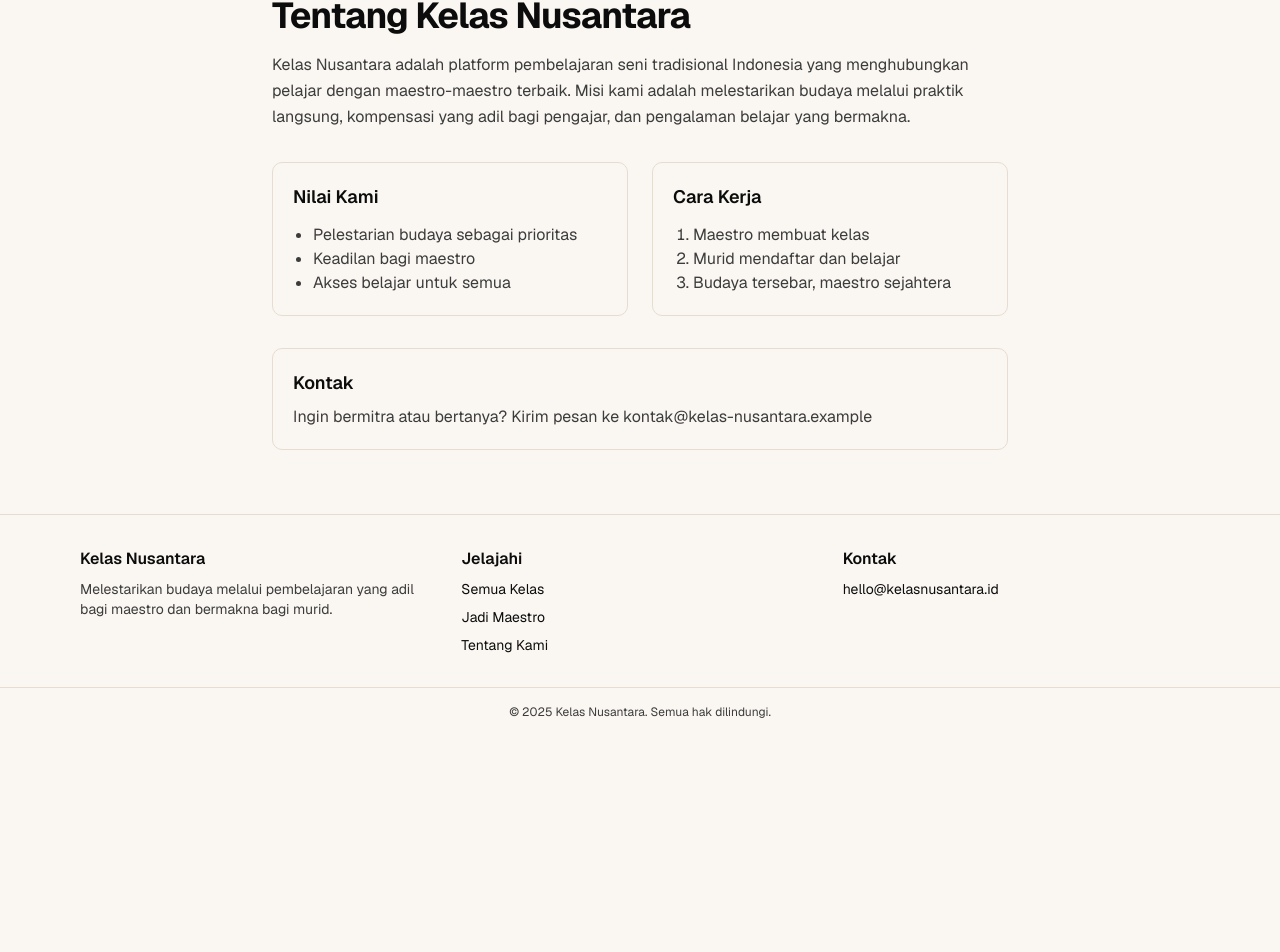
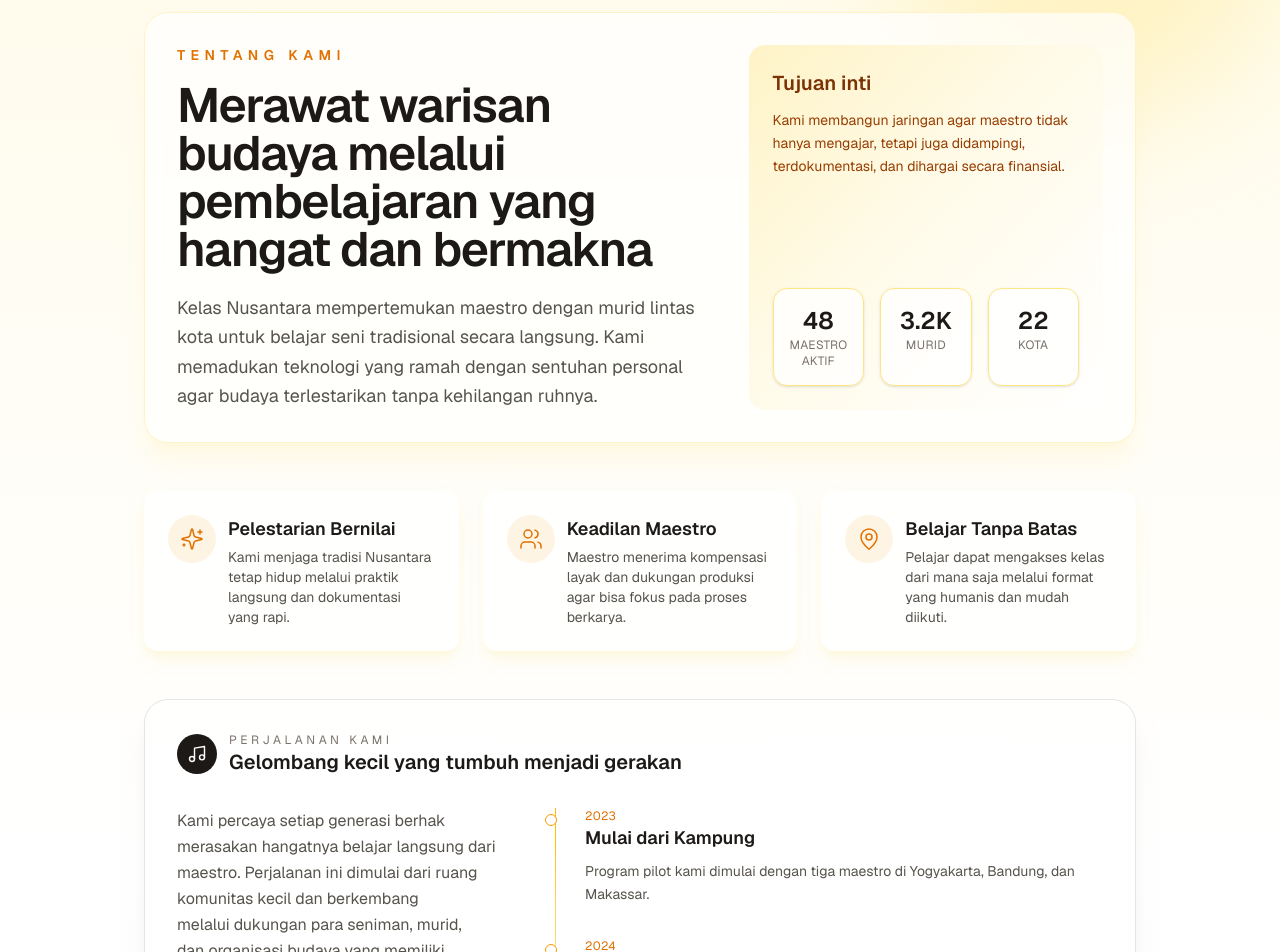
Before and after one commit to Jasonnn13/KelasNusantara, a Next.js app: page /tentang in a window 1280 px wide. Shown: the part 129-1081 px from the top of the page. Before the commit the page ends 865 px from the top, so only its background shows below. Built offline with nearby package versions, Linux system fonts and the light colour scheme; no server answers.

Commit message:
feat: Enhance TentangPage layout and content with new sections and components for improved user experience

```diff
--- a/src/app/tentang/page.tsx
+++ b/src/app/tentang/page.tsx
@@ -1,44 +1,166 @@
+import { Music, Sparkles, Users, MapPin } from "lucide-react"
+
 import { SiteNavbar } from "@/components/site-navbar"
 import { SiteFooter } from "@/components/site-footer"
+import { Card, CardContent, CardDescription, CardHeader, CardTitle } from "@/components/ui/card"
+
+const values = [
+  {
+    title: "Pelestarian Bernilai",
+    description:
+      "Kami menjaga tradisi Nusantara tetap hidup melalui praktik langsung dan dokumentasi yang rapi.",
+    icon: Sparkles,
+  },
+  {
+    title: "Keadilan Maestro",
+    description:
+      "Maestro menerima kompensasi layak dan dukungan produksi agar bisa fokus pada proses berkarya.",
+    icon: Users,
+  },
+  {
+    title: "Belajar Tanpa Batas",
+    description:
+      "Pelajar dapat mengakses kelas dari mana saja melalui format yang humanis dan mudah diikuti.",
+    icon: MapPin,
+  },
+]
+
+const journey = [
+  {
+    year: "2023",
+    title: "Mulai dari Kampung",
+    body: "Program pilot kami dimulai dengan tiga maestro di Yogyakarta, Bandung, dan Makassar.",
+  },
+  {
+    year: "2024",
+    title: "Meluas ke Nusantara",
+    body: "Kami merangkul lebih dari 40 maestro dan menayangkan 120 sesi kelas lintas disiplin.",
+  },
+  {
+    year: "2025",
+    title: "Gerakan Kolaborasi",
+    body:
+      "Kelas Nusantara berkolaborasi dengan komunitas seni, sekolah, dan pemerintah daerah untuk memperkuat ekosistem budaya.",
+  },
+]
+
+const stats = [
+  { label: "Maestro aktif", value: "48" },
+  { label: "Murid", value: "3.2K" },
+  { label: "Kota", value: "22" },
+]
 
 export default function TentangPage() {
   return (
-    <main>
+    <main className="min-h-screen bg-gradient-to-b from-amber-50 via-white to-stone-50">
       <SiteNavbar />
-      <section className="mx-auto max-w-3xl px-4 py-12 md:py-16">
-        <h1 className="text-balance text-3xl font-bold tracking-tight md:text-4xl">Tentang Kelas Nusantara</h1>
-        <p className="mt-4 text-pretty text-muted-foreground leading-relaxed">
-          Kelas Nusantara adalah platform pembelajaran seni tradisional Indonesia yang menghubungkan pelajar dengan
-          maestro-maestro terbaik. Misi kami adalah melestarikan budaya melalui praktik langsung, kompensasi yang adil
-          bagi pengajar, dan pengalaman belajar yang bermakna.
-        </p>
+      <div className="relative isolate overflow-hidden">
+        <div className="pointer-events-none absolute -top-48 right-0 h-96 w-96 rounded-full bg-amber-200 opacity-40 blur-3xl" />
+        <div className="pointer-events-none absolute bottom-24 left-[-10%] h-72 w-72 rounded-full bg-rose-200 opacity-40 blur-3xl" />
 
-        <div className="mt-8 grid gap-6 md:grid-cols-2">
-          <div className="rounded-lg border p-5">
-            <h2 className="text-lg font-semibold">Nilai Kami</h2>
-            <ul className="mt-3 list-disc pl-5 text-muted-foreground">
-              <li>Pelestarian budaya sebagai prioritas</li>
-              <li>Keadilan bagi maestro</li>
-              <li>Akses belajar untuk semua</li>
-            </ul>
+        <section className="relative mx-auto flex max-w-5xl flex-col gap-12 px-4 py-16 sm:py-20">
+          <div className="grid gap-10 rounded-3xl border border-amber-100 bg-white/70 p-8 shadow-xl shadow-amber-100/40 backdrop-blur md:grid-cols-[1.5fr_1fr]">
+            <header>
+              <p className="text-sm font-semibold uppercase tracking-[0.4em] text-amber-600">Tentang kami</p>
+              <h1 className="mt-4 text-balance text-4xl font-semibold tracking-tight text-stone-900 md:text-5xl">
+                Merawat warisan budaya melalui pembelajaran yang hangat dan bermakna
+              </h1>
+              <p className="mt-5 text-pretty text-lg leading-relaxed text-stone-600">
+                Kelas Nusantara mempertemukan maestro dengan murid lintas kota untuk belajar seni tradisional secara
+                langsung. Kami memadukan teknologi yang ramah dengan sentuhan personal agar budaya terlestarikan tanpa
+                kehilangan ruhnya.
+              </p>
+            </header>
+            <div className="flex flex-col justify-between gap-6 rounded-2xl bg-gradient-to-br from-amber-100 via-amber-50 to-white p-6">
+              <div>
+                <h2 className="text-xl font-semibold text-amber-900">Tujuan inti</h2>
+                <p className="mt-3 text-sm leading-relaxed text-amber-800">
+                  Kami membangun jaringan agar maestro tidak hanya mengajar, tetapi juga didampingi, terdokumentasi, dan
+                  dihargai secara finansial.
+                </p>
+              </div>
+              <div className="grid grid-cols-3 gap-4">
+                {stats.map((stat) => (
+                  <div key={stat.label} className="rounded-xl border border-amber-200 bg-white/80 p-4 text-center shadow-sm">
+                    <p className="text-2xl font-semibold text-stone-900">{stat.value}</p>
+                    <p className="text-xs uppercase tracking-wide text-stone-500">{stat.label}</p>
+                  </div>
+                ))}
+              </div>
+            </div>
           </div>
-          <div className="rounded-lg border p-5">
-            <h2 className="text-lg font-semibold">Cara Kerja</h2>
-            <ol className="mt-3 list-decimal pl-5 text-muted-foreground">
-              <li>Maestro membuat kelas</li>
-              <li>Murid mendaftar dan belajar</li>
-              <li>Budaya tersebar, maestro sejahtera</li>
-            </ol>
-          </div>
-        </div>
 
-        <div className="mt-8 rounded-lg border p-5">
-          <h2 className="text-lg font-semibold">Kontak</h2>
-          <p className="mt-2 text-muted-foreground">
-            Ingin bermitra atau bertanya? Kirim pesan ke kontak@kelas-nusantara.example
-          </p>
-        </div>
-      </section>
+          <section className="grid gap-6 md:grid-cols-3">
+            {values.map(({ title, description, icon: Icon }) => (
+              <Card key={title} className="border-none bg-white/80 shadow-lg shadow-amber-100/50">
+                <CardHeader className="flex flex-row items-start gap-3">
+                  <div className="rounded-full bg-amber-500/10 p-3 text-amber-600">
+                    <Icon className="h-6 w-6" strokeWidth={1.5} />
+                  </div>
+                  <div>
+                    <CardTitle className="text-lg font-semibold text-stone-900">{title}</CardTitle>
+                    <CardDescription className="mt-1 text-sm text-stone-600">{description}</CardDescription>
+                  </div>
+                </CardHeader>
+              </Card>
+            ))}
+          </section>
+
+          <section className="rounded-3xl border border-stone-200 bg-white/80 p-8 shadow-xl shadow-stone-200/50">
+            <div className="flex items-center gap-3 text-stone-400">
+              <div className="flex h-10 w-10 items-center justify-center rounded-full bg-stone-900 text-white">
+                <Music className="h-5 w-5" strokeWidth={1.7} />
+              </div>
+              <div>
+                <p className="text-xs uppercase tracking-[0.3em] text-stone-500">Perjalanan kami</p>
+                <h2 className="text-xl font-semibold text-stone-900">Gelombang kecil yang tumbuh menjadi gerakan</h2>
+              </div>
+            </div>
+
+            <div className="mt-8 grid gap-8 md:grid-cols-[320px_1fr] md:gap-12">
+              <p className="text-pretty text-base leading-relaxed text-stone-600">
+                Kami percaya setiap generasi berhak merasakan hangatnya belajar langsung dari maestro. Perjalanan ini
+                dimulai dari ruang komunitas kecil dan berkembang melalui dukungan para seniman, murid, dan organisasi
+                budaya yang memiliki visi serupa.
+              </p>
+              <div className="relative">
+                <span className="absolute left-[10px] top-0 h-full w-px bg-gradient-to-b from-amber-400 via-amber-200 to-transparent" />
+                <div className="space-y-8">
+                  {journey.map((step) => (
+                    <div key={step.year} className="relative pl-10">
+                      <span className="absolute left-0 top-1.5 h-3 w-3 rounded-full border border-amber-500 bg-white" />
+                      <p className="text-xs uppercase tracking-wide text-amber-600">{step.year}</p>
+                      <h3 className="text-lg font-semibold text-stone-900">{step.title}</h3>
+                      <p className="mt-2 text-sm leading-relaxed text-stone-600">{step.body}</p>
+                    </div>
+                  ))}
+                </div>
+              </div>
+            </div>
+          </section>
+
+          <section className="overflow-hidden rounded-3xl border border-amber-200 bg-gradient-to-br from-amber-500 via-amber-400 to-rose-400 p-[1px] shadow-2xl">
+            <div className="grid gap-6 rounded-[calc(theme(borderRadius.3xl)-1px)] bg-white/95 px-8 py-10 text-stone-800 md:grid-cols-[2fr_1fr] md:items-center">
+              <div>
+                <p className="text-sm font-semibold uppercase tracking-[0.4em] text-amber-500">Mari bekerja sama</p>
+                <h2 className="mt-4 text-3xl font-semibold text-stone-900">Buka ruang belajar baru untuk budaya daerahmu</h2>
+                <p className="mt-4 text-base leading-relaxed text-stone-600">
+                  Kami terbuka untuk kolaborasi dengan komunitas, sekolah, organisasi, maupun sponsor yang ingin memberi
+                  panggung pada maestro lokal. Mari wujudkan pengalaman belajar yang berakar pada kearifan Nusantara.
+                </p>
+              </div>
+              <div className="rounded-2xl border border-amber-200 bg-amber-50/70 p-6 text-sm leading-relaxed text-amber-900 shadow-inner">
+                <p className="font-semibold text-amber-800">Hubungi kami</p>
+                <p className="mt-2">Email: kontak@kelas-nusantara.example</p>
+                <p className="mt-2">Whatsapp: +62 812-3456-7890</p>
+                <p className="mt-2 text-xs text-amber-700/80">
+                  Tim kami akan membalas dalam satu hari kerja dan membantu merancang program berbasis kebutuhanmu.
+                </p>
+              </div>
+            </div>
+          </section>
+        </section>
+      </div>
       <SiteFooter />
     </main>
   )
```
